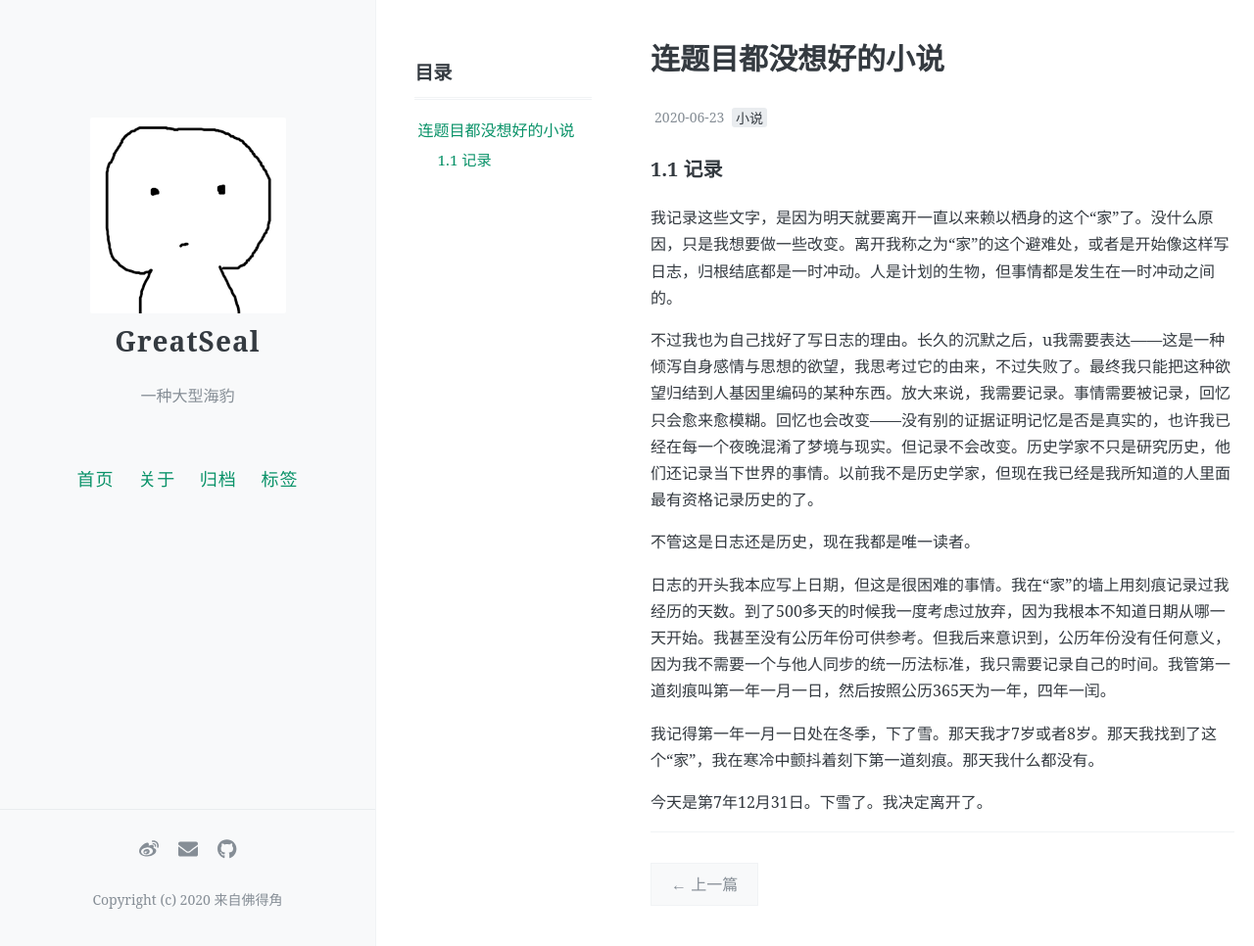
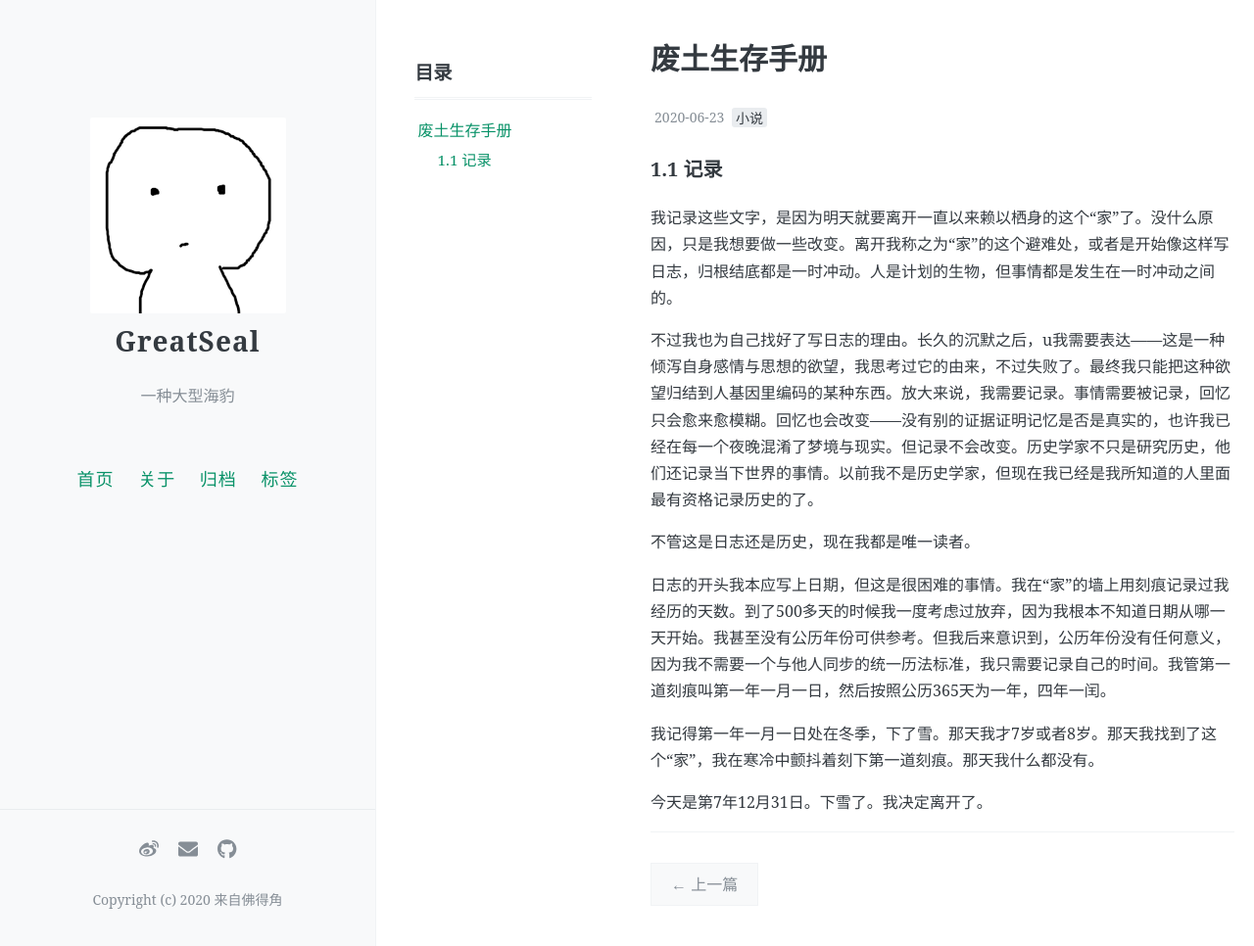
Before and after one commit to lcx64579/greatseal, a Jekyll site: the page built from _posts/2020-06-23-shyosatsu2.md, in a window 1280 px wide and 966 px high. Shown: the whole window at 98% size. Built offline with Jekyll 4.4.1, drawn with Linux system fonts in a browser that asks for light colours; comment, search, counter and statistics services are not loaded.

Commit message:
some fixes 2020-06-23

```diff
--- a/_posts/2020-06-23-shyosatsu2.md
+++ b/_posts/2020-06-23-shyosatsu2.md
@@ -1,6 +1,6 @@
 ---
 layout: post
-title: 连题目都没想好的小说
+title: 废土生存手册
 date: 2020-06-23
 Author: GreatSeal
 categories: 长篇
```
Also changed, not shown: README.md.
